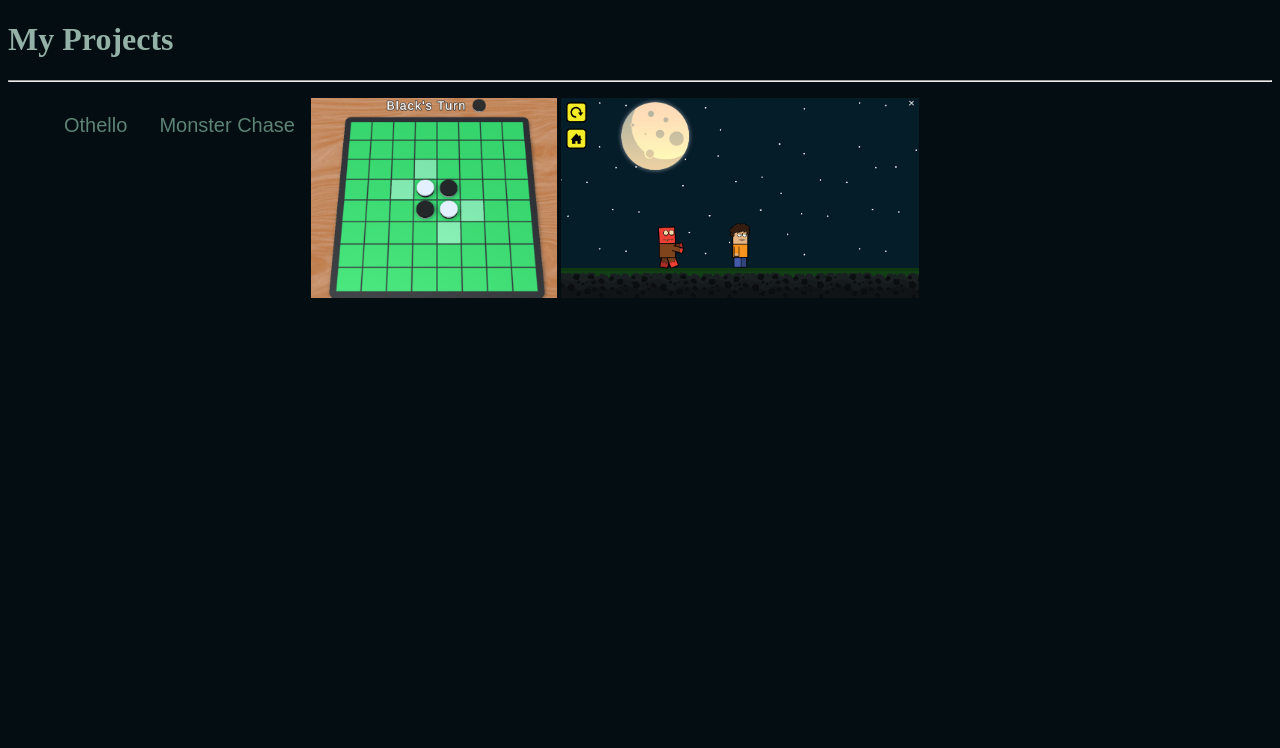
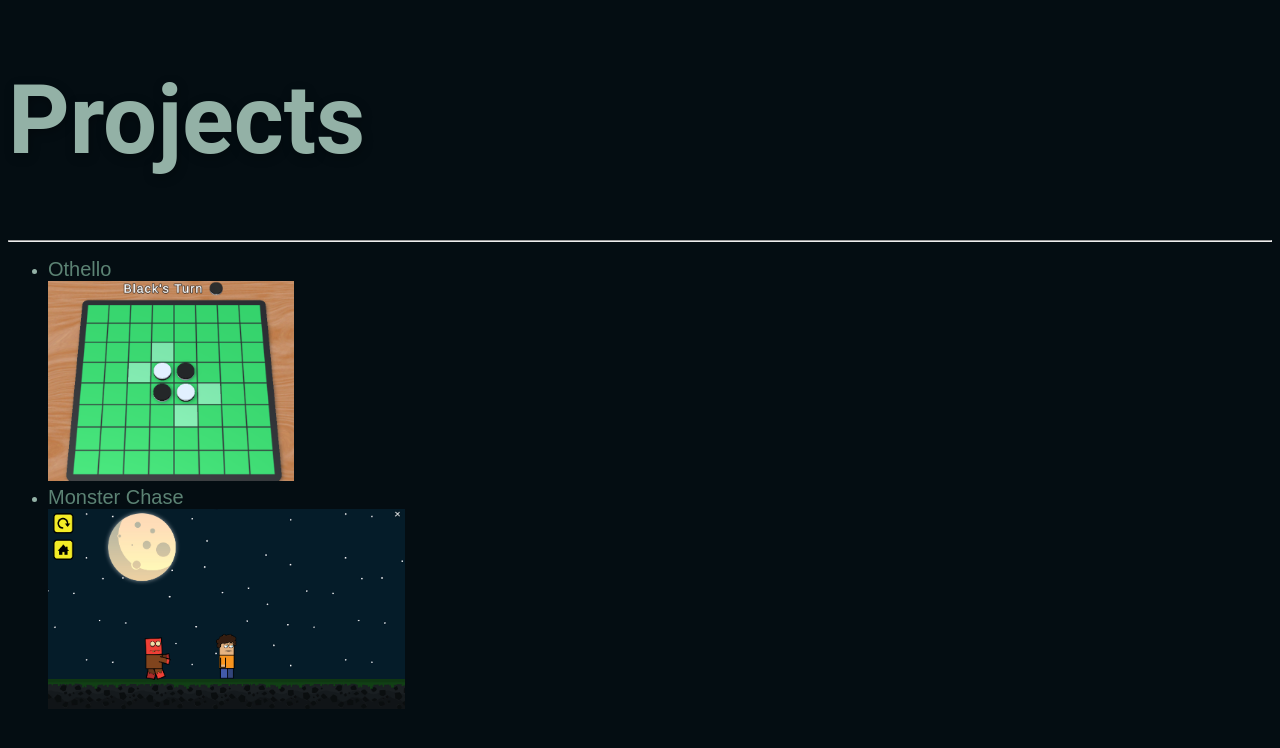
Before and after one commit to tkmnbr/Portfolio, a plain HTML site: page projects.html in a window 1280 px wide. Drawn offline with Linux system fonts and the light colour scheme.

```diff
--- a/projects.html
+++ b/projects.html
@@ -6,13 +6,18 @@
     <link rel="stylesheet" href="./style.css">
 </head>
 <body>
-    <h1>My Projects</h1>
+    <h1 class="style-title">Projects</h1>
     <hr>
         <ul>
-            <li><a href="https://play.unity.com/mg/other/webgl-builds-334224">Othello</a></li>
-            <a href="https://play.unity.com/mg/other/webgl-builds-334224"><img src="./Assets/Othello.png" alt="Othello game starting scene" height="200"></a>
-            <li><a href="https://play.unity.com/mg/other/monster-chase-6">Monster Chase</a></li>
-            <a href="https://play.unity.com/mg/other/monster-chase-6"><img src="./Assets/MonsterChase.png" alt="Monster Chase game playing scene" height="200"></a>
+            <div>
+                <li><a href="https://play.unity.com/mg/other/webgl-builds-334224">Othello</a></li>
+                <a href="https://play.unity.com/mg/other/webgl-builds-334224"><img src="./Assets/Othello.png" alt="Othello game starting scene" height="200"></a>
+            </div>
+            <div>
+                <li><a href="https://play.unity.com/mg/other/monster-chase-6">Monster Chase</a></li>
+                <a href="https://play.unity.com/mg/other/monster-chase-6"><img src="./Assets/MonsterChase.png" alt="Monster Chase game playing scene" height="200"></a>
+            </div>
+
         </ul>
 </body>
 </html>
--- a/style.css
+++ b/style.css
@@ -1,12 +1,14 @@
 html{
-    color: #93B1A6;
     background-color: #040D12;
 }
-/*FIXME: organize this*/
+
+body{
+    color: #93B1A6;
+}
+
 .style-title{
     font-size: 95.7px;
     font-family: 'Roboto', sans-serif;
-    text-transform: uppercase;
     text-shadow: 1px 3px 11px rgba(0,0,0,.3);
 }
 
@@ -22,7 +24,6 @@ html{
     text-align: center;
 }
 
-/*FIXME: organize this*/
 .style-subtitle{
     font-family: 'Roboto Mono', sans-serif;
     font-size: 22px;
@@ -47,7 +48,7 @@ a:hover {
     padding: 0;
 }
 
-li {
+.naviagtion li {
     display: block;
     padding: 16px;
     text-decoration: none;
```
Also changed, not shown: index.html (+2 -2 lines).
